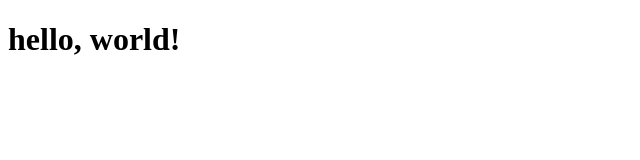
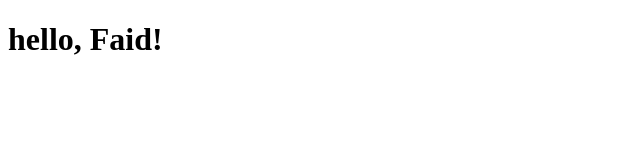
Before and after one commit to Faid123-a11y/my-website, a plain HTML site: page index.html in a window 1280 px wide. Shown: the full height of the page, 0-640 px from the left. Drawn offline with Linux system fonts and the light colour scheme.

Commit message:
Update index.html

```diff
--- a/index.html
+++ b/index.html
@@ -7,6 +7,6 @@
 
 </head>
 <body>
-   <h1>hello, world!</h1>
+   <h1>hello, Faid!</h1>
 </body>
 </html>
```
